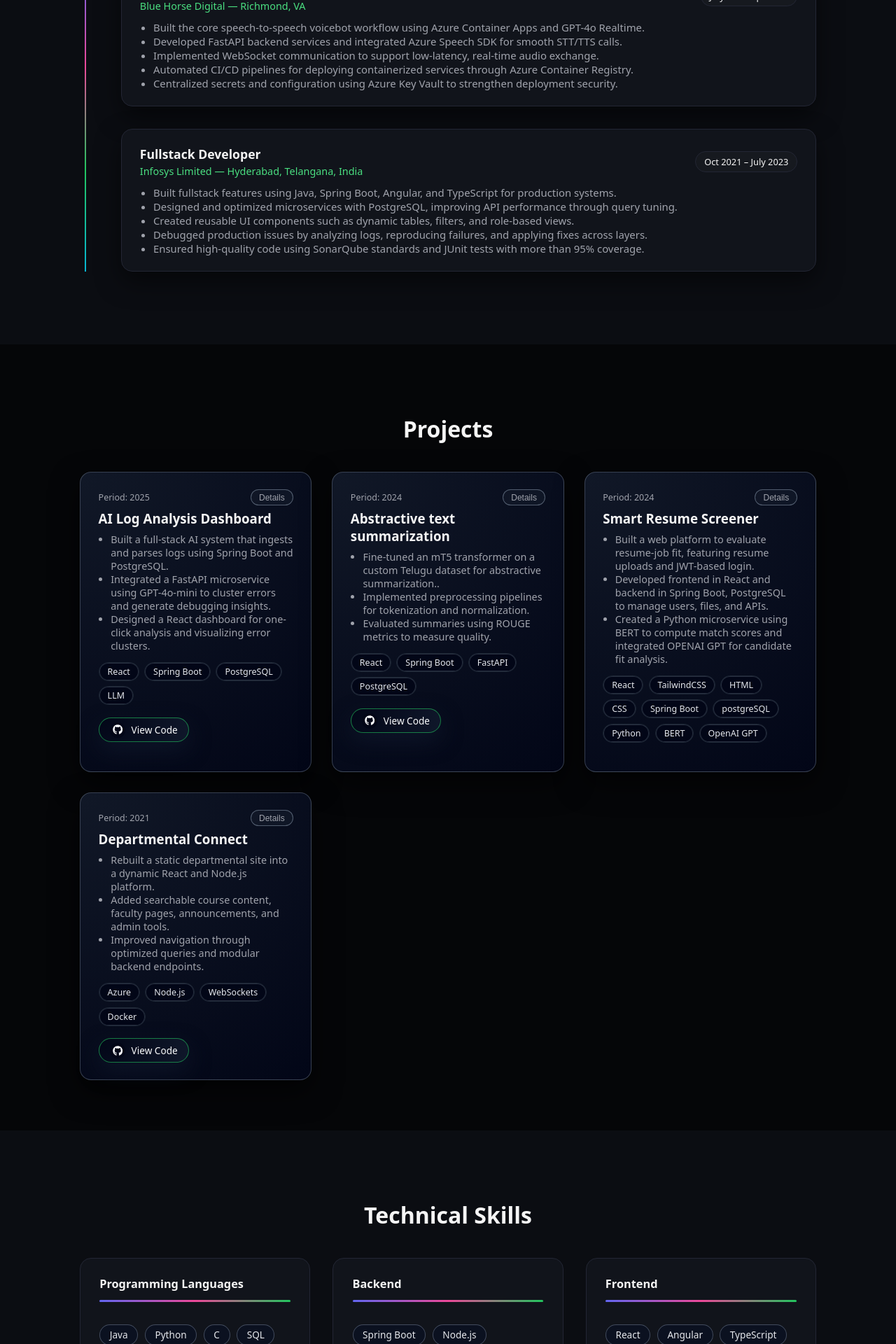
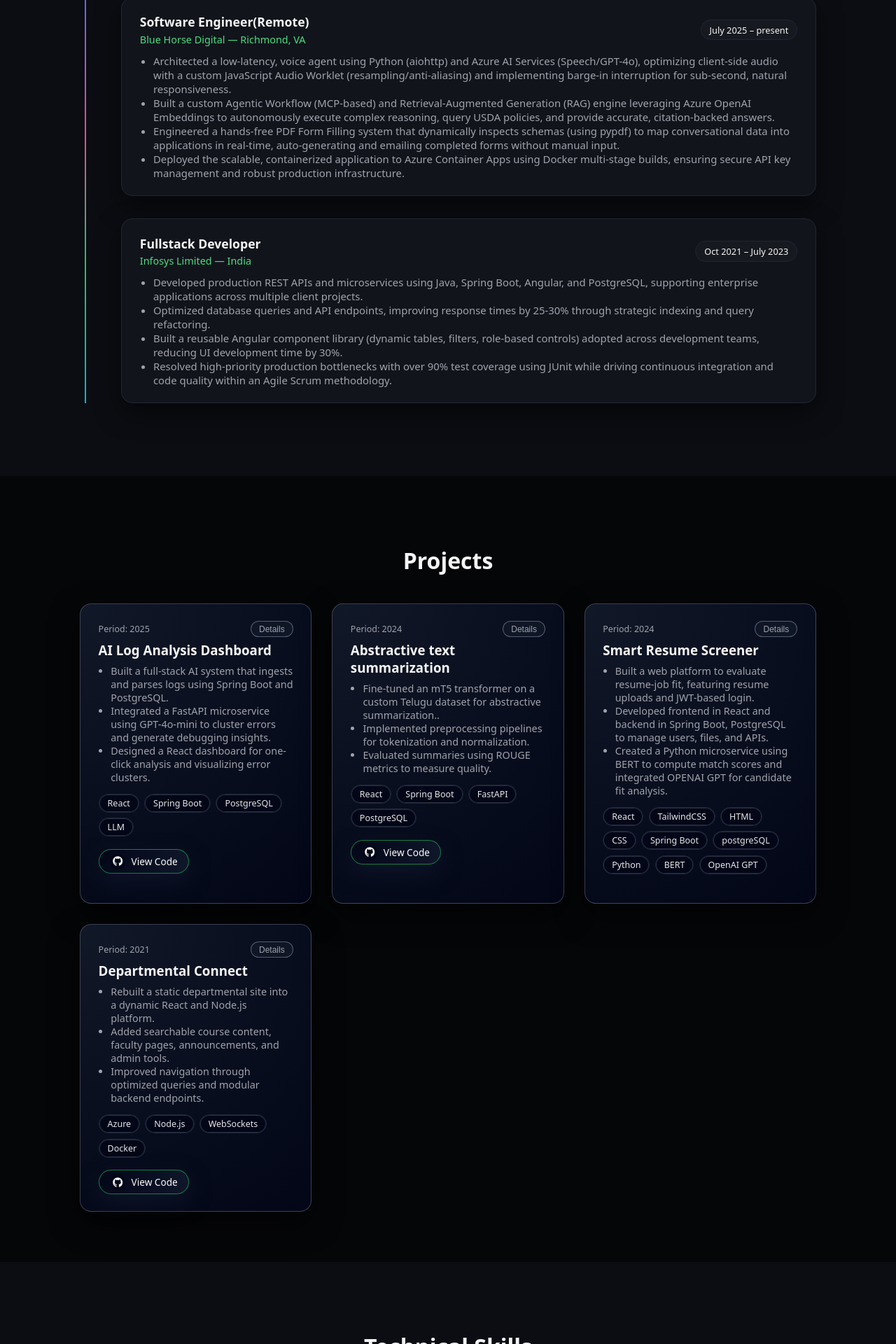
Before and after one commit to arsitha65/Portfolio, a React (Vite) app: page / in a window 1280 px wide. Shown: the part 740-2660 px from the top of the page at 70% size. Built offline with nearby package versions, Linux system fonts and the light colour scheme.

Commit message:
Update About Me section

```diff
--- a/src/App.jsx
+++ b/src/App.jsx
@@ -108,18 +108,18 @@
           </h1>
 
           <p className="hero__subtitle">
-            I build scalable applications using Java, Spring Boot, React, Node.js, and cloud platforms on AWS and Azure.
+            I am a Software Engineer with over 2 years of experience in the full software development lifecycle, from concept to deployment. I specialize in building scalable web applications using Java, Spring Boot, Angular, and TypeScript.
           </p>
           <p className="hero__subtitle">
-            From crafting intuitive UIs to designing reliable APIs and microservices, I focus on solving real problems with clean, production-ready code.
+            My recent work focuses on developing conversational voice agents and intelligent automation tools. I utilize technologies like Python, Azure AI, and RAG to create systems that improve user engagement and operational efficiency.
           </p>
           <p className="hero__subtitle">
-            Recently, I have been working on AI-powered systems, building LLM-based log analysis tools, resume-matching workflows, and automation features that make applications smarter and more efficient.
+            I am committed to writing clean, maintainable code and optimizing system performance, ensuring that every solution I deliver is secure and production-ready.
           </p>
 
           <div className="hero__actions">
             <a
-              href="/Arsitha_Sathu_Resume.pdf"
+              href="/Arsitha_Resume.pdf"
               target="_blank"
               rel="noreferrer"
               className="btn btn-primary"
@@ -138,29 +138,27 @@
 function Experience() {
   const items = [
     {
-      role: "Software Engineer",
+      role: "Software Engineer(Remote)",
       company: "Blue Horse Digital",
       location: "Richmond, VA",
       period: "July 2025 – present",
       bullets: [
-        "Built the core speech-to-speech voicebot workflow using Azure Container Apps and GPT-4o Realtime.",
-        "Developed FastAPI backend services and integrated Azure Speech SDK for smooth STT/TTS calls.",
-        "Implemented WebSocket communication to support low-latency, real-time audio exchange.",
-        "Automated CI/CD pipelines for deploying containerized services through Azure Container Registry.",
-        "Centralized secrets and configuration using Azure Key Vault to strengthen deployment security.",
+        "Architected a low-latency, voice agent using Python (aiohttp) and Azure AI Services (Speech/GPT-4o), optimizing client-side audio with a custom JavaScript Audio Worklet (resampling/anti-aliasing) and implementing barge-in interruption for sub-second, natural responsiveness.",
+        "Built a custom Agentic Workflow (MCP-based) and Retrieval-Augmented Generation (RAG) engine leveraging Azure OpenAI Embeddings to autonomously execute complex reasoning, query USDA policies, and provide accurate, citation-backed answers.",
+        "Engineered a hands-free PDF Form Filling system that dynamically inspects schemas (using pypdf) to map conversational data into applications in real-time, auto-generating and emailing completed forms without manual input.",
+        "Deployed the scalable, containerized application to Azure Container Apps using Docker multi-stage builds, ensuring secure API key management and robust production infrastructure."
       ],
     },
     {
       role: "Fullstack Developer ",
       company: "Infosys Limited ",
-      location: "Hyderabad, Telangana, India",
+      location: "India",
       period: "Oct 2021 – July 2023",
       bullets: [
-        "Built fullstack features using Java, Spring Boot, Angular, and TypeScript for production systems.",
-        "Designed and optimized microservices with PostgreSQL, improving API performance through query tuning.",
-        "Created reusable UI components such as dynamic tables, filters, and role-based views.",
-        "Debugged production issues by analyzing logs, reproducing failures, and applying fixes across layers.",
-        "Ensured high-quality code using SonarQube standards and JUnit tests with more than 95% coverage.",
+        "Developed production REST APIs and microservices using Java, Spring Boot, Angular, and PostgreSQL, supporting enterprise applications across multiple client projects.",
+        "Optimized database queries and API endpoints, improving response times by 25-30% through strategic indexing and query refactoring.",
+        "Built a reusable Angular component library (dynamic tables, filters, role-based controls) adopted across development teams, reducing UI development time by 30%.",
+        "Resolved high-priority production bottlenecks with over 90% test coverage using JUnit while driving continuous integration and code quality within an Agile Scrum methodology.",
       ],
     },
   ];
@@ -373,32 +371,24 @@
   const categories = [
     {
       title: "Programming Languages",
-      skills: ["Java", "Python", "C", "SQL"],
+      skills: ["Java", "Python", "C", "SQL", "HTML", "CSS", "JavaScript", "TypeScript", "JSON", "Bash", "Shell Scripting"],
     },
     {
-      title: "Backend",
-      skills: ["Spring Boot", "Node.js", "REST APIs", "Microservices", "Hibernate", "GraphQL"],
+      title: "Frameworks & Libraries",
+      skills: ["Spring Boot", "Node.js", "React", "Angular", "FastAPI", "PyTorch", "OpenAI SDK", "LangChain (Agentic Workflows)", "PyPDF"],
     },
     {
-      title: "Frontend",
-      skills: ["React", "Angular", "TypeScript", "HTML/CSS", "JavaScript", "JSON"],
+      title: "Data & Infrastructure",
+      skills: ["PostgreSQL", "MySQL", "MongoDB", "REST API", "Microservices", "WebSockets", "AWS (EC2, S3)", "Azure", "AI Foundry", "Speech Services", "Container Apps", "OpenAI (GPT-4o)", "Azure Key Vault", "Docker", "Kubernetes", "Jenkins", "CI/CD", "RAG", "MCP", "AudioWorklet"],
     },
     {
-      title: "Database",
-      skills: ["PostgreSQL", "MySQL", "MongoDB", "SQL"],
+      title: "Development Tools",
+      skills: ["Git", "Postman", "Swagger", "JUnit", "JIRA", "SonarQube", "VS Code", "IntelliJ IDEA", "ChatGPT", "Claude", "GitHub Copilot", "Cursor", "Gemini", "Figma (UI/UX)"],
     },
     {
-      title: "Testing",
-      skills: ["JUnit", "Jest", "Postman", "Swagger", "SonarQube"],
-    },
-    {
-      title: "DevOps & Cloud",
-      skills: ["Docker", "Jenkins", "AWS(EC2, S3)", "Azure(AI Services, Key Vault)", "Container Apps", "CI/CD", "Git", "Bitbucket"],
-    },
-    {
-      title: "Tools & Scripting",
-      skills: ["Bash", "Shell", "Linux", "VS Code", "IntelliJ", "Postman"],
-    },
+      title: "Domain Knowledge",
+      skills: ["Data Structures & Algorithms", "Operating Systems", "Embedded Systems", "NLP", "LLMs", "Data Mining", "Networking Fundamentals", "TCP/IP Model", "UDP", "HTTP/HTTPS"],
+    }
   ];
 
   return (
@@ -443,7 +433,7 @@
 
         <div className="edu-card reveal-on-scroll">
           <h3>Bachelors in Computer Science</h3>
-          <p>Jawaharlal Technological University — Telangana, India</p>
+          <p>Jawaharlal Technological University — India</p>
           <p className="edu-card__period">2017 – 2021</p>
         </div>
       </div>
```
Also changed, not shown: 1 other file (tests, documents, lock files or other folders).
